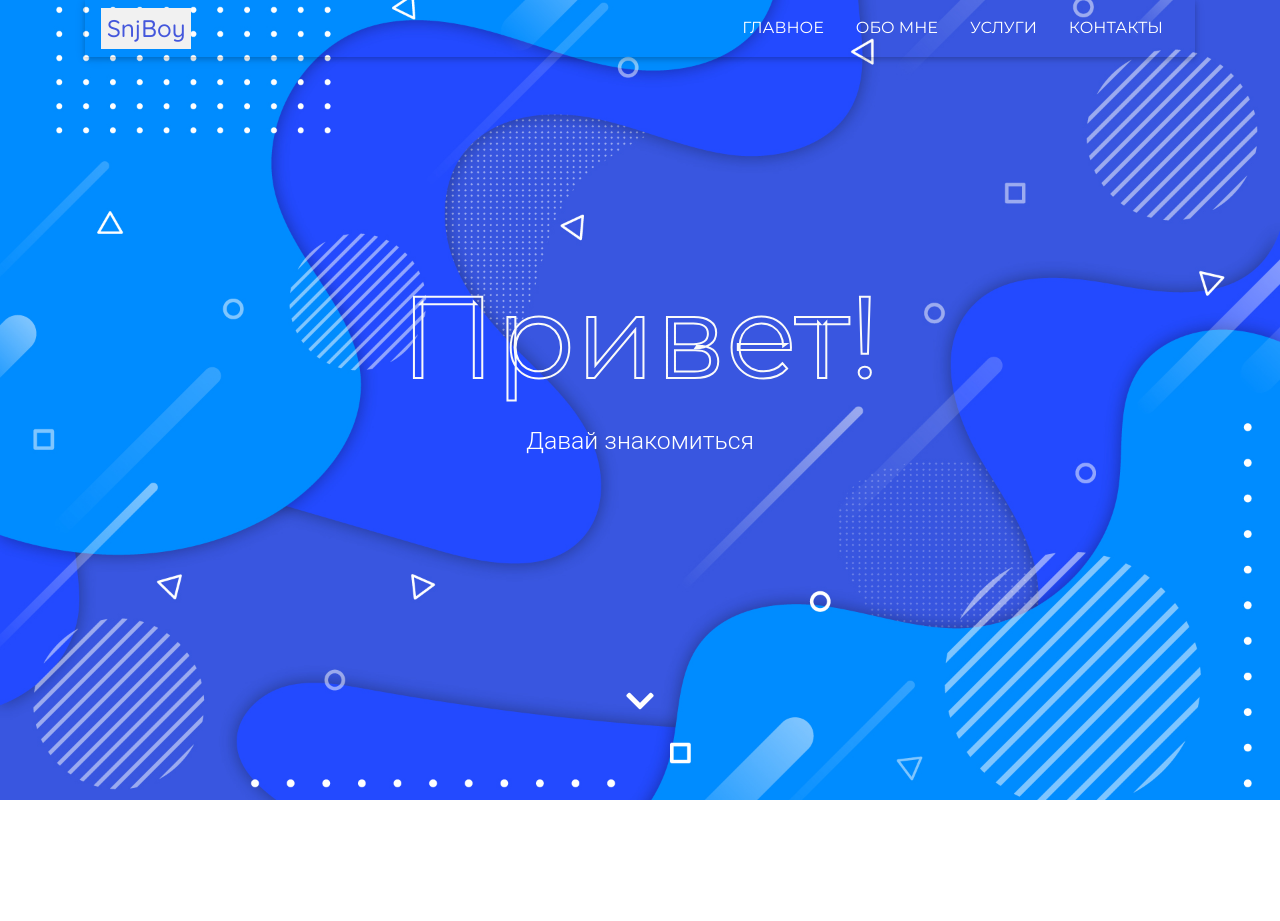
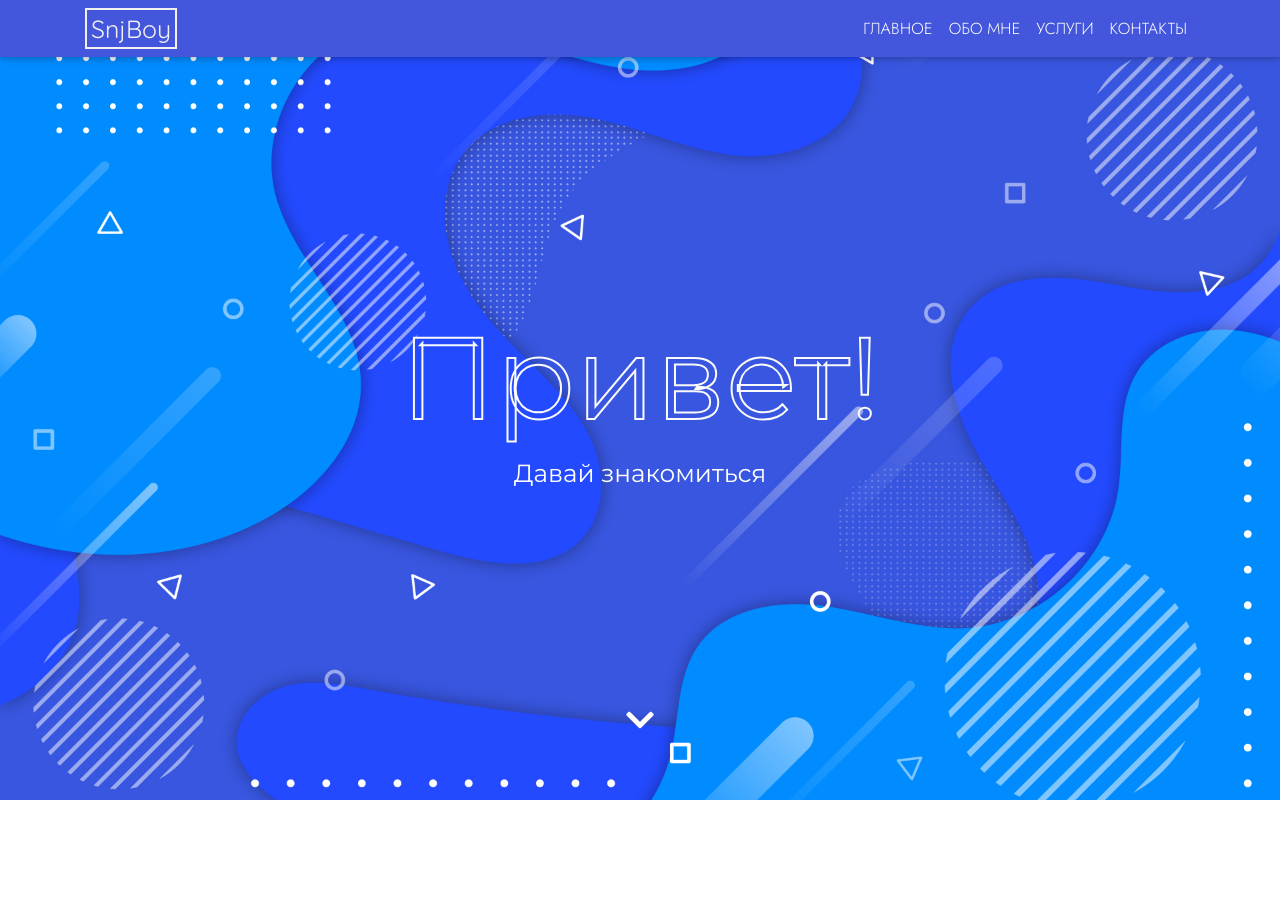
Before and after one commit to sanjar00/sanjar00.github.io, a PHP site: page / in a window 1280 px wide. Shown: the top 921 px of the page. Run offline with PHP 8.4, Linux system fonts and the light colour scheme.

Commit message:
Adaptive

```diff
--- a/css/style.css
+++ b/css/style.css
@@ -1,11 +1,11 @@
 @import url('https://fonts.googleapis.com/css?family=Montserrat:400,500,700|Quicksand:400,500,600|Jost:300,400&display=swap');
-
-html {
-    scroll-behavior: smooth;
-}
 
 * {
     box-sizing: border-box;
+}
+
+html {
+  -webkit-text-size-adjust: none;
 }
 
 .h4 {
@@ -15,6 +15,17 @@ html {
 
 body {
     overflow-x: hidden;
+    padding-left: env(safe-area-inset-left);
+    padding-right: env(safe-area-inset-right);
+}
+
+/*************Display Flex**********/
+main, header, .header-main, #section-1, .section-1-wrapper, .col-md-6, .section-2-wrapper .section-3-wrapper .col-r, .row {
+  display: -webkit-flex !important;
+	display: -moz-flex !important;
+	display: -ms-flex !important;
+	display: -o-flex !important;
+	display: flex !important;
 }
 
 /*************Preloader************/
@@ -27,7 +38,7 @@ body {
     width: 100%;
     height: 100%;
     background-color: #4457dc;
-    z-index: 1000;
+    z-index: 99999;
   }
 
   .preloader {
@@ -320,6 +331,50 @@ body {
   }
 /*********Header & Nav**********/
 
+.navbar {
+  background: #4457dc;
+}
+
+.navbar-logo {
+  font-family: 'Quicksand', sans-serif;
+  color: #f1f1f1;
+  font-size: 1.55rem;
+  border: 2px solid #f1f1f1;
+  padding: 0 .25rem;
+  transition: .2s ease-in;
+  background: transparent;
+}
+
+.navbar-logo:hover {
+  color: #4457dc;
+  background: #f1f1f1;
+}
+
+.nav-link {
+  color: #f1f1f1;
+  text-transform: uppercase;
+  font-family: 'Jost', sans-serif;
+  font-weight: 300;
+  position: relative;
+}
+
+.nav-link:hover {
+  color: #f1f1f1;
+}
+
+.nav-link:after {
+  content: "";
+  position: absolute;
+  bottom: 0;
+  left: 50%;
+  transform: translateX(-50%);
+  z-index: 999;
+  width: 0;
+  height: 1px;
+  background: #f1f1f1;
+  transition: width .2s linear;
+}
+
 header {
     height: 100vh;
     background: url('../img/sec-2.jpg') no-repeat center center;
@@ -328,37 +383,25 @@ header {
     position: relative;
 }
 
-.header-logo {
-    color: #4457dc;
-    border: 2px solid #f1f1f1;
-    padding: .25rem;
-    transition: .2s ease-in;
-    background: #f1f1f1
-}
-
-.header-logo:hover {
-    color: #f1f1f1;
-    background: transparent;
-}
-
-.header-nav-main {
-    height: 90vh;
-    margin-top: auto;
-}
-
-.navbar .nav-item .nav-link {
+.header-main {
   font-family: 'Montserrat', sans-serif;
 }
 
 .header-main-title {
-    font-family: 'Montserrat', sans-serif;
-    font-size: 7.25rem;
-    color: transparent;
-    -webkit-text-stroke: 2px #fafafa;
+  font-size: 7.25rem;
+  color: transparent;
+  -webkit-text-stroke: 2px #fafafa;
 }
 
 .header-main-subtitle {
-    font-size: 1.55rem;
+  font-size: 1.55rem;
+}
+
+header i {
+  position: absolute;
+  bottom: 8%;
+  left: 50%;
+  transform: translateX(-50%);
 }
 
 /************Section-1***********/
@@ -527,6 +570,10 @@ h2.section-title {
     .header-main-subtitle {
         font-size: 1rem;
     }
+
+    #accordion .card {
+      width: 200px !important;
+    }
 }
 
 @media (max-width: 767px) {
@@ -545,6 +592,12 @@ h2.section-title {
     }
 }
 
+@media (min-width:767px) {
+  .nav-link:hover::after {
+    width: 80%;
+  }
+}
+
 @media (min-width: 900px) {
     .down-arrow i {
         font-size: 2rem;
@@ -560,7 +613,7 @@ h2.section-title {
         font-size: 3.55rem;
     }
 
-    .header-logo {
+    .navbar-logo {
         font-size: 5.25rem;
     }
 }
--- a/index.html
+++ b/index.html
@@ -2,7 +2,7 @@
 <html lang="en">
 <head>
     <meta charset="UTF-8">
-    <meta name="viewport" content="width=device-width, initial-scale=1.0">
+    <meta name="viewport" content="width=device-width, initial-scale=1.0, viewport-fit=cover">
     <title>SnjBoy - Web Developer</title>
     <link rel="stylesheet" href="css/style.css">
     <link rel="stylesheet" href="assets/mdb/css/bootstrap.min.css">
@@ -16,52 +16,52 @@
         <div class="preloader"><div></div><div></div><div></div><div></div><div></div><div></div><div></div><div></div><div></div><div></div></div>
       </div>
 
-    <header class="header text-light">
+      <nav class="navbar navbar-expand-md fixed-top">
         <div class="container">
-            <div class="header-nav-main d-flex flex-column aling-items-center justify-content-between">
-                <nav class="navbar navbar-expand-md">
-                    <a class="header-logo m-0 h4 text-decoration-none" href="#">SnjBoy</a>
+            <a class="navbar-logo" href="#header">SnjBoy</a>
             <button class="navbar-toggler" type="button" data-toggle="collapse" data-target="#playgroundsNavbar" aria-controls="playgroundsNavbar" aria-expanded="false" aria-label="Toggle navigation">
                 <i class="fas fa-bars text-white"></i>
             </button>
             <div class="collapse navbar-collapse" id="playgroundsNavbar">
                 <div class="navbar-nav ml-auto">
-                            <ul class="navbar-nav">
-                                <li class="nav-item mx-md-2">
-                                    <a class="nav-link text-uppercase text-white active" href="#">Главное</a>
+                    <ul class="navbar-nav text-white" role="tablist">
+                        <li class="nav-item">
+                            <a class="nav-link text-white" href="#header">Главное</a>
                         </li>
-                                <li class="nav-item mx-md-2">
-                                    <a class="nav-link text-uppercase text-white" href="#section-1">Обо мне</a>
+                        <li class="nav-item">
+                            <a class="nav-link text-white" href="#section-1">Обо мне</a>
                         </li>
-                                <li class="nav-item mx-md-2">
-                                    <a class="nav-link text-uppercase text-white" href="#section-2">Услуги</a>
+                        <li class="nav-item">
+                            <a class="nav-link text-white" href="#section-2">Услуги</a>
                         </li>
-                                <li class="nav-item mx-md-2">
-                                    <a class="nav-link text-uppercase text-white" href="#section-3">Контакты</a>
+                        <li class="nav-item">
+                            <a class="nav-link text-white" href="#section-3">Контакты</a>
                         </li>
                     </ul>
                 </div>
             </div>
+        </div>
     </nav>
 
-                <div class="header-main text-center">
+    <header id="header" class="flex-column align-items-center justify-content-center">
+        <div class="container">
+            <div class="header-main flex-column text-center">
                 <h1 class="header-main-title">Привет!</h1>
-                    <p class="header-main-subtitle mt-3 text-white">Давай знакомиться</p>
-                </div>
-                <a href="#section-1" class="down-arrow text-white text-center"><i class="fas fa-chevron-down"></i></a>
+                <div class="header-main-subtitle text-white">Давай знакомиться</div>
             </div>
         </div>
+        <a href="#section-1" class="down-arrow text-white text-center d-none d-md-block text-decoration-none"><i class="fas fa-chevron-down"></i></a>
     </header>
 
-    <main id="section-1" class="d-flex align-items-center p-0 no-gutters">
+    <main id="section-1" class="align-items-center p-0 no-gutters">
         <div class="container">
-            <div class="section-1-wrapper p-0 d-flex flex-column align-items-center justify-content-center">
+            <div class="section-1-wrapper p-0 flex-column align-items-center justify-content-center">
                 <h2 class="section-title mb-5">Обо мне</h2>
-                <div class="row section-1-inner d-flex align-items-center">
-                    <div class="col-md-6 p-0 d-flex justify-content-center col-l">
+                <div class="row section-1-inner align-items-center">
+                    <div class="col-md-6 p-0 justify-content-center col-l">
                         <img src="img/about-us.png" class="img-fluid w-75" alt="About me">
                     </div>
-                    <div class="col-md-6 px-0 d-flex flex-column justify-content-center col-r">
+                    <div class="col-md-6 px-0 flex-column justify-content-center col-r">
                         <div class="card mx-auto">
                             <div class="card-body text-white">
                         <h3 class="about-title"><strong>Я Азизов Санжар</strong></h3>
@@ -77,12 +77,12 @@
         </div>
     </main>
 
-    <main id="section-2" class="d-flex align-items-center">
+    <main id="section-2" class="align-items-center">
         <div class="container">
-        <div class="section-2-wrapper d-flex align-items-center
+        <div class="section-2-wrapper align-items-center
         flex-column">
-                <h2 class="section-title text-white mb-5">Услуги</h2>
-            <div class="row d-flex justify-content-around align-items-center">
+                <h2 class="section-title text-center text-white mb-5">Услуги</h2>
+            <div class="row justify-content-around align-items-center">
                 <div class="col-md-5 card-left">
                     <div class="card mx-auto card-cascade wider">
                         <div class="view view-cascade overlay">
@@ -118,16 +118,16 @@
                 </div>
                 </div>
             </div>
-                <a href="#section-1" class="down-arrow text-white text-center d-none d-md-flex justify-content-center text-decoration-none mt-5"><i class="fas fa-chevron-down"></i></a>
+                <a href="#section-3" class="down-arrow text-white text-center d-none d-md-flex justify-content-center text-decoration-none mt-5"><i class="fas fa-chevron-down"></i></a>
             </div>
         </div>
     </main>
 
     <main id="section-3">
         <div class="container">
-            <div class="section-3-wrapper d-flex flex-column align-items-center text-center">
+            <div class="section-3-wrapper flex-column align-items-center text-center">
                 <h2 class="section-title mb-5">Контакты</h2>
-                <div class="middle row d-flex justify-content-center no-gutters">
+                <div class="middle row justify-content-center no-gutters">
                     <div class="box col-md-3" title="Facebook">
                         <a class="block" href="https://facebook.com/sanjar.azizov.73" target="_blank">
                         <i class="fab fa-facebook-f"></i>
@@ -148,12 +148,12 @@
                             <div class="card bg-primary no-gutters mx-auto">
                                 <div class="card-header" role="tab" id="headingOne">
                                     <h5 class="mb-0">
-                                        <a data-toggle="collapse" class="phone-href" href="#collapseOne" aria-expanded="true" aria-controls="collapseOne">
+                                        <a data-toggle="collapse" class="phone-href" href=".collapseOne" aria-expanded="true" aria-controls="collapseOne">
                                             <i class="fas fa-phone text-white"></i>
                                         </a>
                                     </h5>
                                 </div>
-                                <div id="collapseOne" class="collapse" role="tabpanel" aria-labelledby="headingOne" data-parent="#accordion">
+                                <div class="collapse collapseOne" role="tabpanel" aria-labelledby="headingOne" data-parent="#accordion">
                                     <div class="card-body">
                                         <strong class="text-white">+998-93-516-18-81
                                         </strong>
@@ -184,6 +184,43 @@
             $('.holder').fadeToggle();
         }, 3000);
     </script>
+    <script>
+        $('a[href*="#"]')
+  // Remove links that don't actually link to anything
+  .not('[href="#"]')
+  .not('[href="#0"]')
+  .click(function(event) {
+    // On-page links
+    if (
+      location.pathname.replace(/^\//, '') == this.pathname.replace(/^\//, '')
+      &&
+      location.hostname == this.hostname
+    ) {
+      // Figure out element to scroll to
+      var target = $(this.hash);
+      target = target.length ? target : $('[name=' + this.hash.slice(1) + ']');
+      // Does a scroll target exist?
+      if (target.length) {
+        // Only prevent default if animation is actually gonna happen
+        event.preventDefault();
+        $('html, body').animate({
+          scrollTop: target.offset().top
+        }, 1000, function() {
+          // Callback after animation
+          // Must change focus!
+          var $target = $(target);
+          $target.focus();
+          if ($target.is(":focus")) { // Checking if the target was focused
+            return false;
+          } else {
+            $target.attr('tabindex','-1'); // Adding tabindex for elements not focusable
+            $target.focus(); // Set focus again
+          };
+        });
+      }
+    }
+  });
+    </script>
     <script type="text/javascript" src="assets/mdb/js/popper.min.js"></script>
     <script type="text/javascript" src="assets/mdb/js/bootstrap.min.js"></script>
     <script type="text/javascript" src="assets/mdb/js/mdb.min.js"></script>
```
Lines whose indentation alone changed are shown as unchanged.
